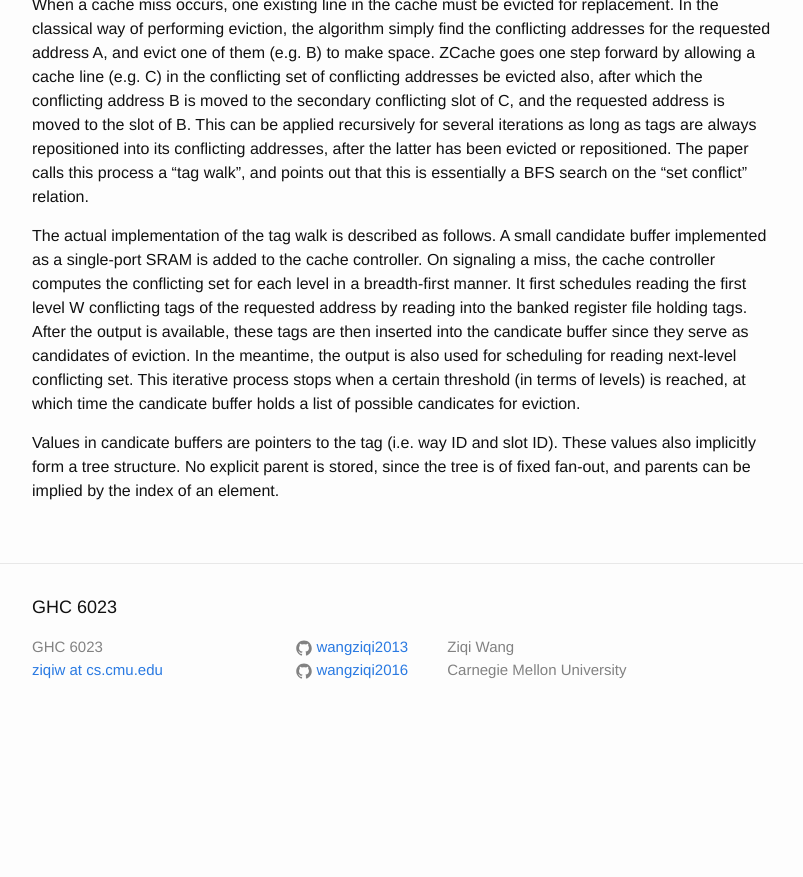
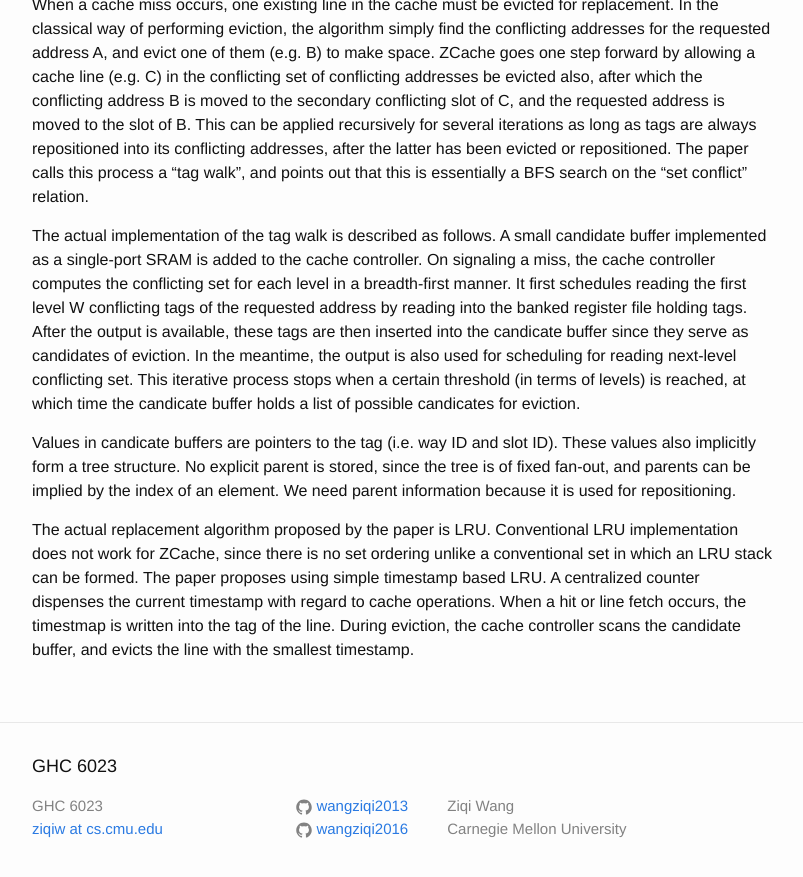
Before and after one commit to wangziqi2013/wangziqi2013.github.io, a Jekyll site: the page built from _posts/2020-05-24-zcache.markdown, in a window 1280 px wide and 900 px high, scrolled down 1855 px. Shown: the top 877 px of the window, without its empty margins (238-1041 px from the left). Built offline with Jekyll 4.4.1, drawn with Linux system fonts in a browser that asks for light colours; before the commit the page ends 2596 px from its top, so only the background shows below that.

Commit message:
Adding LRU

```diff
--- a/_posts/2020-05-24-zcache.markdown
+++ b/_posts/2020-05-24-zcache.markdown
@@ -84,4 +84,10 @@ used for scheduling for reading next-level conflicting set. This iterative proce
 
 Values in candicate buffers are pointers to the tag (i.e. way ID and slot ID). These values also implicitly form a
 tree structure. No explicit parent is stored, since the tree is of fixed fan-out, and parents can be implied by the index
-of an element.
+of an element. We need parent information because it is used for repositioning.
+
+The actual replacement algorithm proposed by the paper is LRU. Conventional LRU implementation does not work for ZCache,
+since there is no set ordering unlike a conventional set in which an LRU stack can be formed. The paper proposes using
+simple timestamp based LRU. A centralized counter dispenses the current timestamp with regard to cache operations. When
+a hit or line fetch occurs, the timestmap is written into the tag of the line. During eviction, the cache controller
+scans the candidate buffer, and evicts the line with the smallest timestamp.
```
